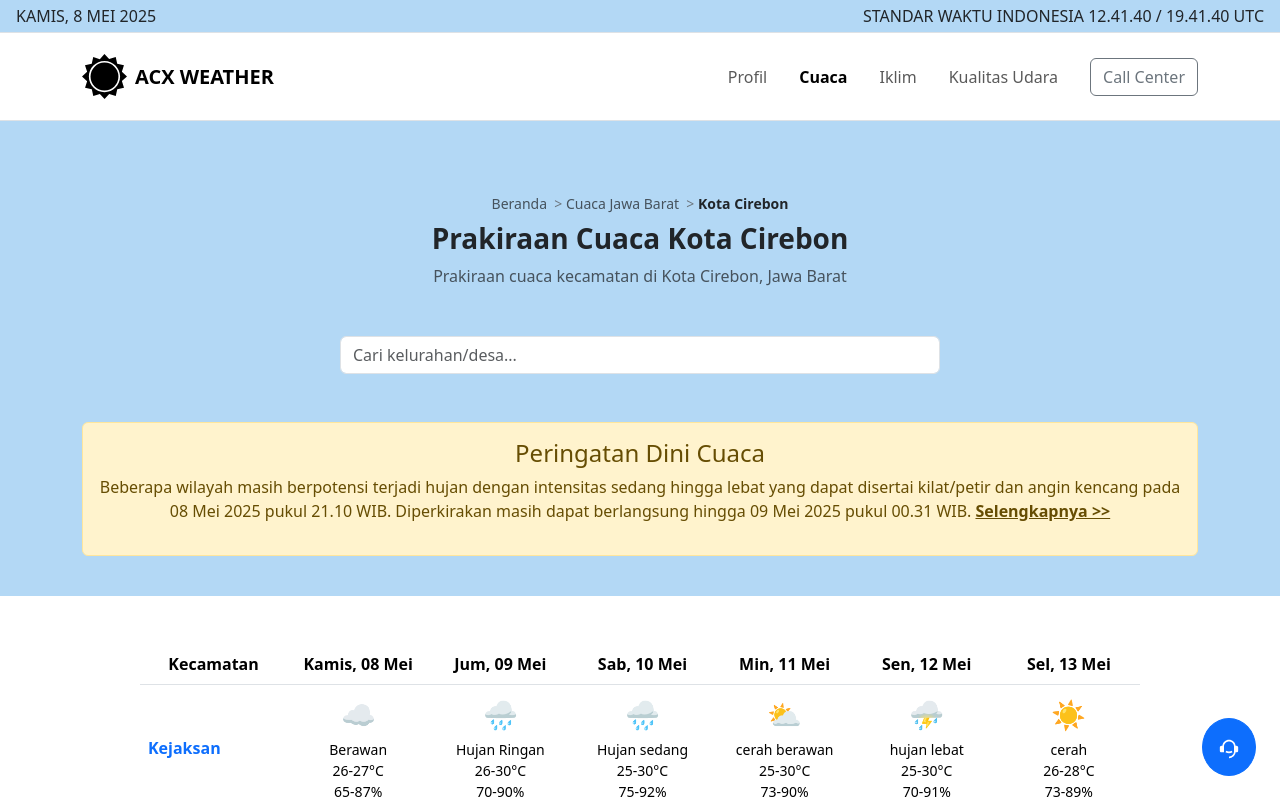
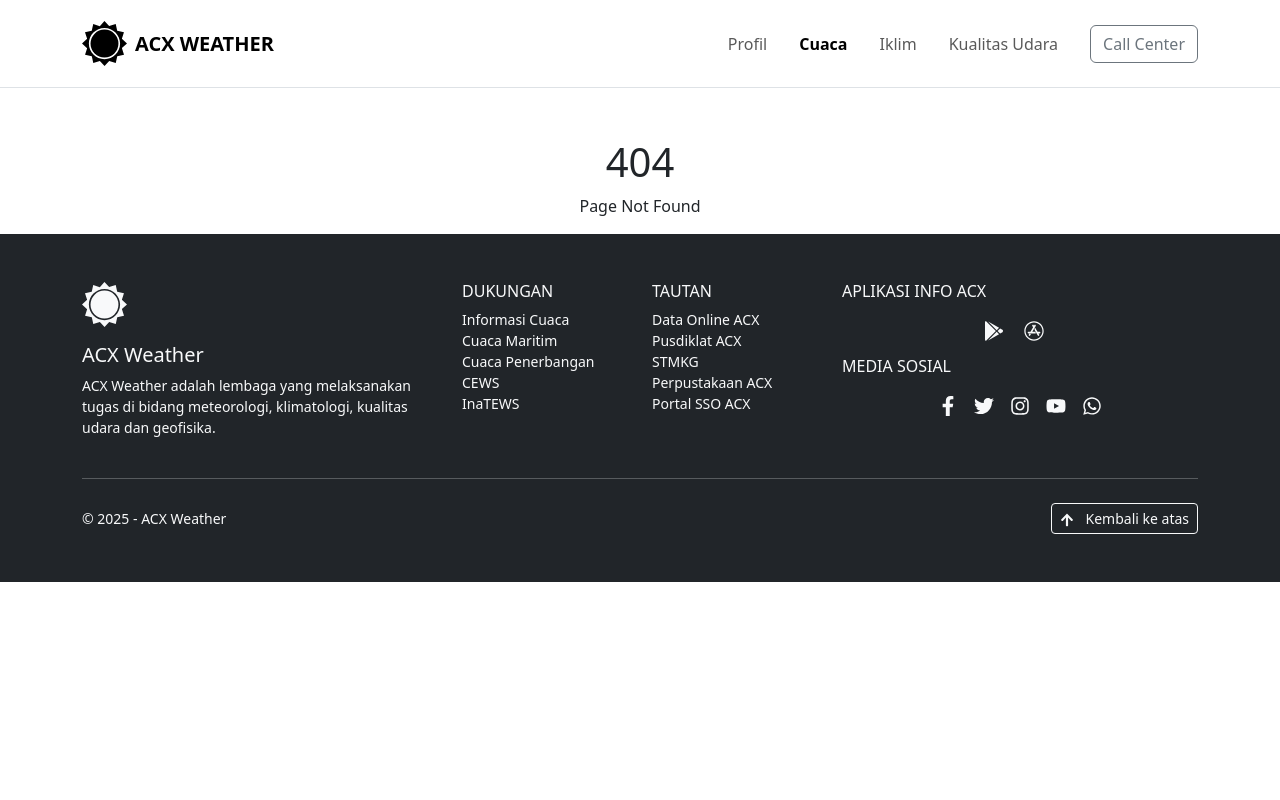
Before and after one commit to ShellaRiyanti/project_shella, a React (Create React App) app: page /cuaca in a window 1280 px wide. Shown: the top 800 px of the page. Built offline with nearby package versions, Linux system fonts and the light colour scheme.

Commit message:
add router | router add home, 404

```diff
--- a/src/index.js
+++ b/src/index.js
@@ -1,15 +1,15 @@
 import React from 'react';
 import ReactDOM from 'react-dom/client';
 import './index.css';
-import App from './App';
 import reportWebVitals from './reportWebVitals';
 import 'bootstrap/dist/css/bootstrap.min.css';
 import 'bootstrap/dist/js/bootstrap.bundle.min.js';
+import AppRouter from './router';
 
 const root = ReactDOM.createRoot(document.getElementById('root'));
 root.render(
   <React.StrictMode>
-    <App />
+    <AppRouter />
   </React.StrictMode>
 );
 
--- /dev/null
+++ b/src/pages/404/404.js
@@ -0,0 +1,12 @@
+import React from 'react';
+
+const NotFoundPage = () => {
+  return (
+    <div style={{ textAlign: 'center', marginTop: '50px' }}>
+      <h1>404</h1>
+      <p>Page Not Found</p>
+    </div>
+  );
+};
+
+export default NotFoundPage;
--- /dev/null
+++ b/src/pages/Home/Home.js
@@ -0,0 +1,11 @@
+import React from 'react';
+
+const HomePage = () => {
+  return (
+    <div>
+      <h1>Welcome to the Home Page</h1>
+    </div>
+  );
+};
+
+export default HomePage;
--- /dev/null
+++ b/src/router.js
@@ -0,0 +1,21 @@
+import React from 'react';
+import { BrowserRouter as Router, Route, Routes } from 'react-router-dom';
+import Navbar from './components/navbar';
+import Footer from './components/footer';
+import HomePage from './pages/Home/Home';
+import NotFoundPage from './pages/404/404';
+
+const AppRouter = () => {
+  return (
+    <Router>
+      <Navbar />
+      <Routes>
+        <Route path="/" element={<HomePage />} />
+        <Route path="*" element={<NotFoundPage />} />
+      </Routes>
+      <Footer />
+    </Router>
+  );
+};
+
+export default AppRouter;
```
